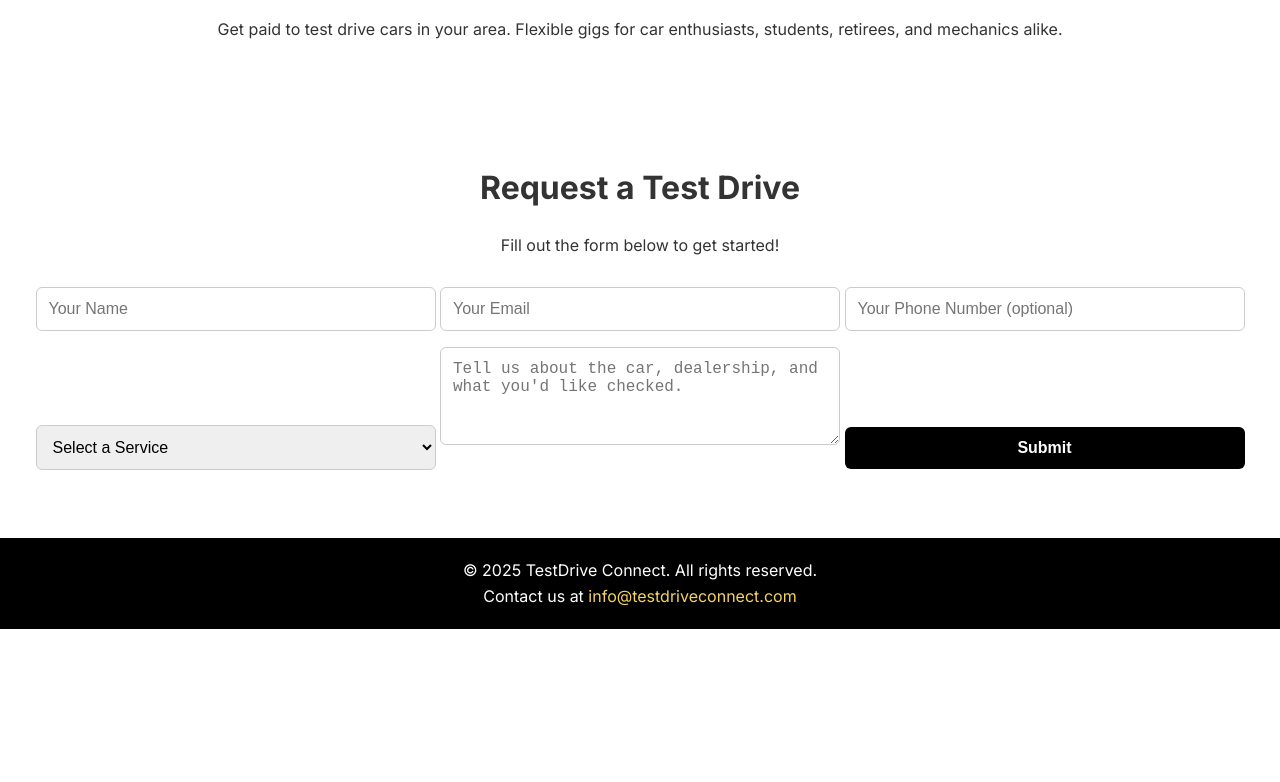
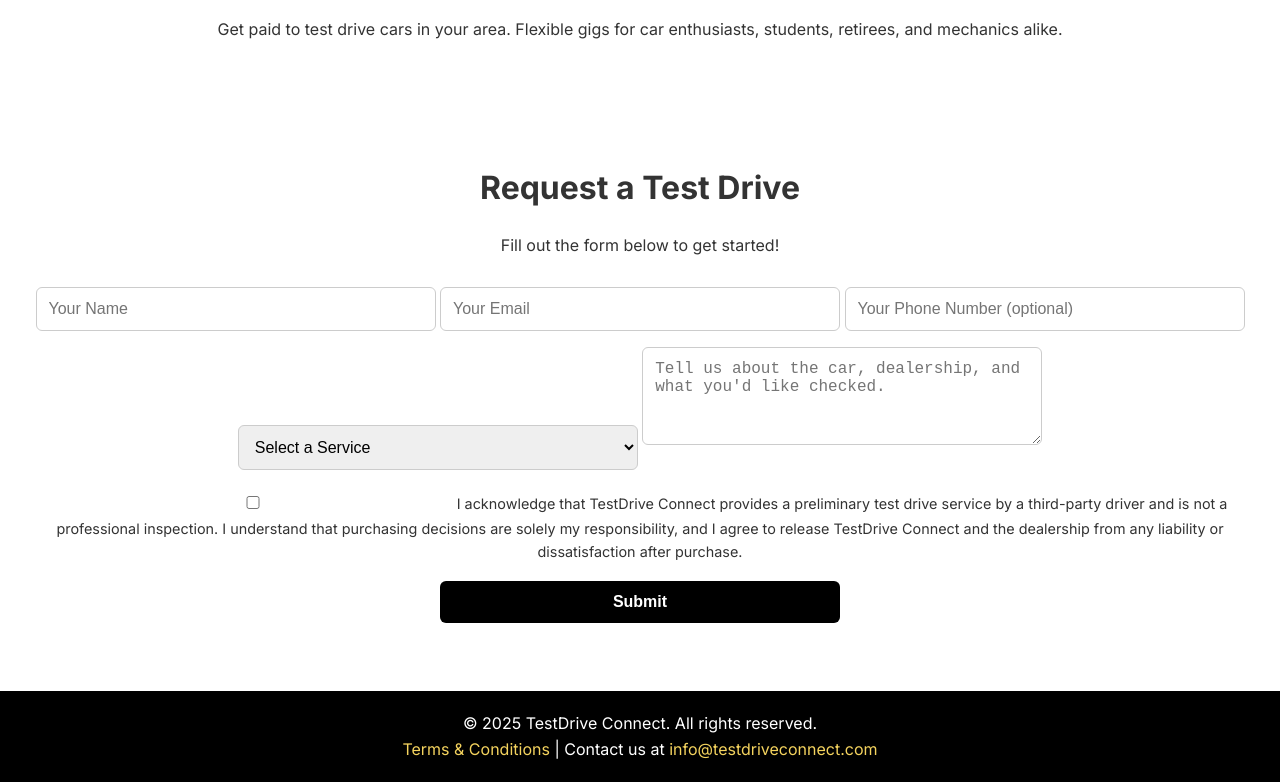
Before and after one commit to TestDriveConnect/TestDrive-Connect, a plain HTML site: page index.html in a window 1280 px wide. Shown: the part 1097-1879 px from the top of the page. Before the commit the page ends 1726 px from the top, so only its background shows below. Drawn offline with Linux system fonts and the light colour scheme.

Commit message:
Update index.html

```diff
--- a/index.html
+++ b/index.html
@@ -31,7 +31,6 @@
       scroll-behavior: smooth;
     }
 
-    /* Navbar */
     .navbar {
       background-color: var(--secondary);
       border-bottom: 1px solid #ddd;
@@ -111,7 +110,6 @@
       }
     }
 
-    /* Hero */
     header {
       background-color: var(--primary);
       color: var(--secondary);
@@ -146,7 +144,6 @@
       background-color: #e6c64a;
     }
 
-    /* Sections */
     section {
       padding: 60px 20px;
       text-align: center;
@@ -173,7 +170,6 @@
       text-align: center;
     }
 
-    /* Form */
     .form {
       margin-top: 20px;
     }
@@ -206,7 +202,6 @@
       background-color: #333333;
     }
 
-    /* Footer */
     footer {
       background-color: var(--primary);
       color: var(--secondary);
@@ -223,7 +218,6 @@
 
 <body>
 
-  <!-- Navbar -->
   <nav class="navbar">
     <div class="nav-container">
       <a href="#" class="nav-logo">TestDrive Connect</a>
@@ -241,7 +235,6 @@
     </div>
   </nav>
 
-  <!-- Hero -->
   <header>
     <h1>TestDrive Connect</h1>
     <p>Your trusted eyes behind the wheel.</p>
@@ -249,7 +242,6 @@
     <a href="#contact" class="cta-btn">Become a Test Driver</a>
   </header>
 
-  <!-- Sections -->
   <section id="how-it-works">
     <h2>How It Works</h2>
     <div class="features">
@@ -295,16 +287,21 @@
         <option value="driver-signup">Become a Test Driver</option>
       </select>
       <textarea name="message" rows="4" placeholder="Tell us about the car, dealership, and what you'd like checked." required></textarea>
+
+      <label style="font-size: 0.9rem; display: block; margin: 10px 0;">
+        <input type="checkbox" required>
+        I acknowledge that TestDrive Connect provides a preliminary test drive service by a third-party driver and is not a professional inspection. I understand that purchasing decisions are solely my responsibility, and I agree to release TestDrive Connect and the dealership from any liability or dissatisfaction after purchase.
+      </label>
+
       <input type="submit" value="Submit">
     </form>
   </section>
 
   <footer>
     <p>&copy; 2025 TestDrive Connect. All rights reserved.</p>
-    <p>Contact us at <a href="mailto:info@testdriveconnect.com">info@testdriveconnect.com</a></p>
+    <p><a href="terms.html">Terms & Conditions</a> | Contact us at <a href="mailto:info@testdriveconnect.com">info@testdriveconnect.com</a></p>
   </footer>
 
-  <!-- Hamburger Menu Script -->
   <script>
     const hamburger = document.getElementById('hamburger');
     const navMenu = document.getElementById('navMenu');
```
